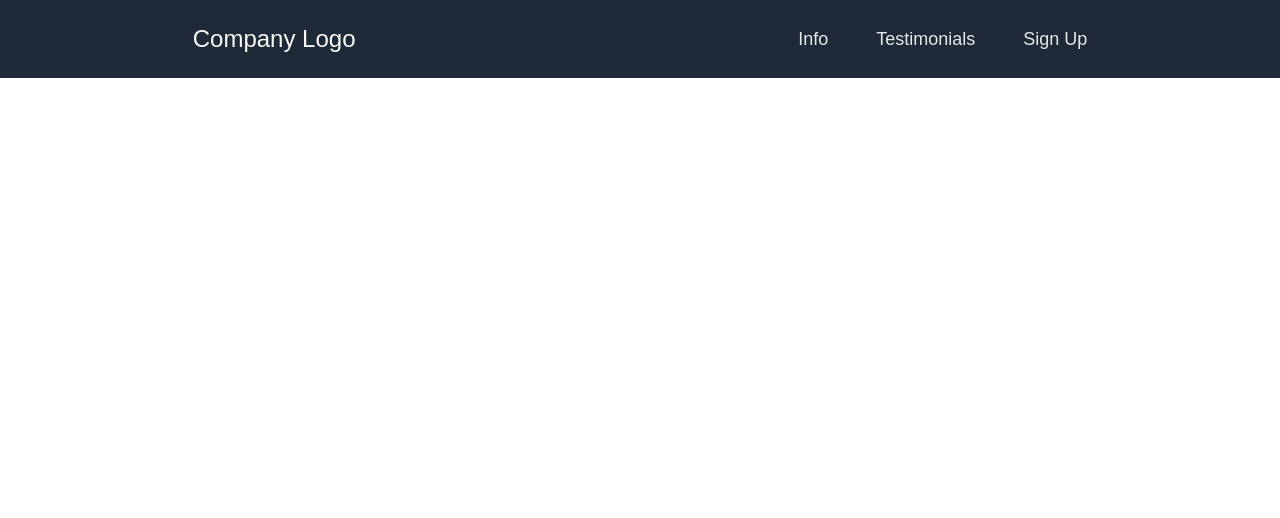
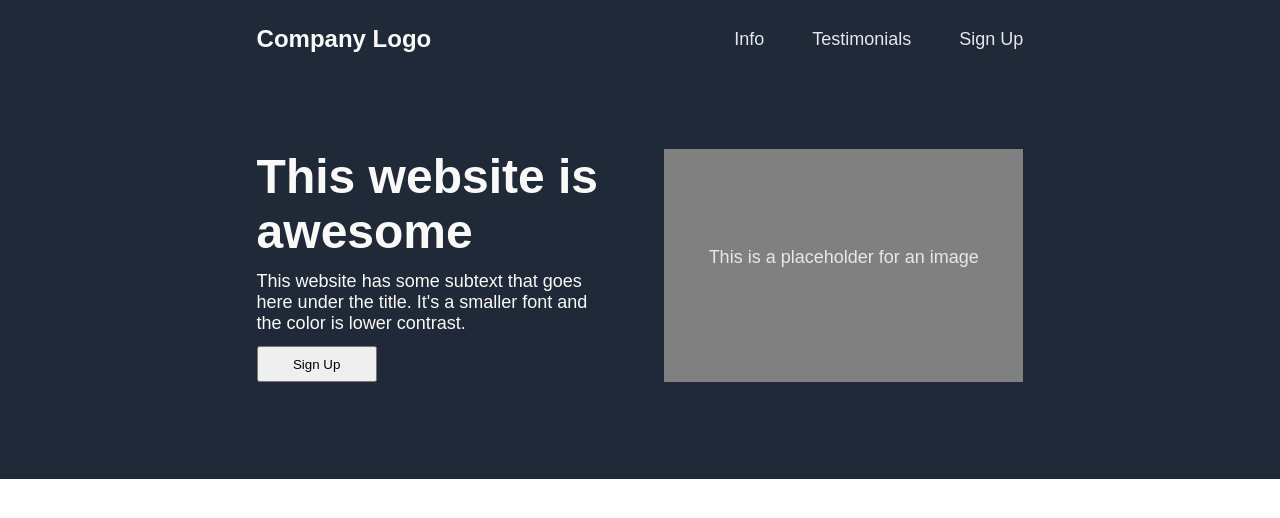
Before and after one commit to HeD96/landing-page, a plain HTML site: page index.html in a window 1280 px wide. Drawn offline with Linux system fonts and the light colour scheme.

Commit message:
add html and css for hero section

```diff
--- a/index.html
+++ b/index.html
@@ -22,6 +22,17 @@
                 <li><a href="#third-tab">Sign Up</a></li>
             </ul>
         </nav>
+        <div class="hero">
+            <div class="hero_info">
+                <h1>This website is awesome</h1>
+                <p>This website has some subtext that goes here under the title. It's a smaller font and the color is
+                    lower contrast.</p>
+                <button class="signup-btn">Sign Up</button>
+            </div>
+            <div class="hero_img">
+                <p>This is a placeholder for an image</p>
+            </div>
+        </div>
     </header>
     <main></main>
     <footer></footer>
--- a/style.css
+++ b/style.css
@@ -20,7 +20,7 @@ header {
 }
 
 .navbar {
-    width: 70%;
+    width: 60%;
     margin: auto;
     margin-block: 2rem;
     list-style: none;
@@ -33,6 +33,7 @@ header {
 .company-logo {
     margin-right: auto;
     font-size: 2rem;
+    font-weight: bold;
     color: #f9faf8;
 }
 
@@ -45,3 +46,49 @@ header {
 .navbar a:hover {
     color: #c4c5c9;
 }
+
+.hero {
+    display: flex;
+
+    margin: 8rem auto;
+    width: 60%;
+    color: #e5e7eb;
+}
+
+.hero_info,
+.hero_img {
+    flex: 1;
+}
+
+.hero_info {
+    padding-right: 4rem;
+}
+
+.hero_info h1 {
+    font-size: 4rem;
+    color: #f9faf8;
+    font-weight: bolder;
+    margin-bottom: 1rem;
+}
+
+.hero_info p {
+    font-size: 1.5rem;
+    margin-bottom: 1rem;
+    color: #f9faf8;
+}
+
+.hero_info .signup-btn {
+    height: 3rem;
+    width: 10rem;
+}
+
+.hero_img {
+    background-color: grey;
+}
+
+.hero_img p {
+    position: relative;
+    font-size: 1.5rem;
+    text-align: center;
+    top: 42%;
+}
```
